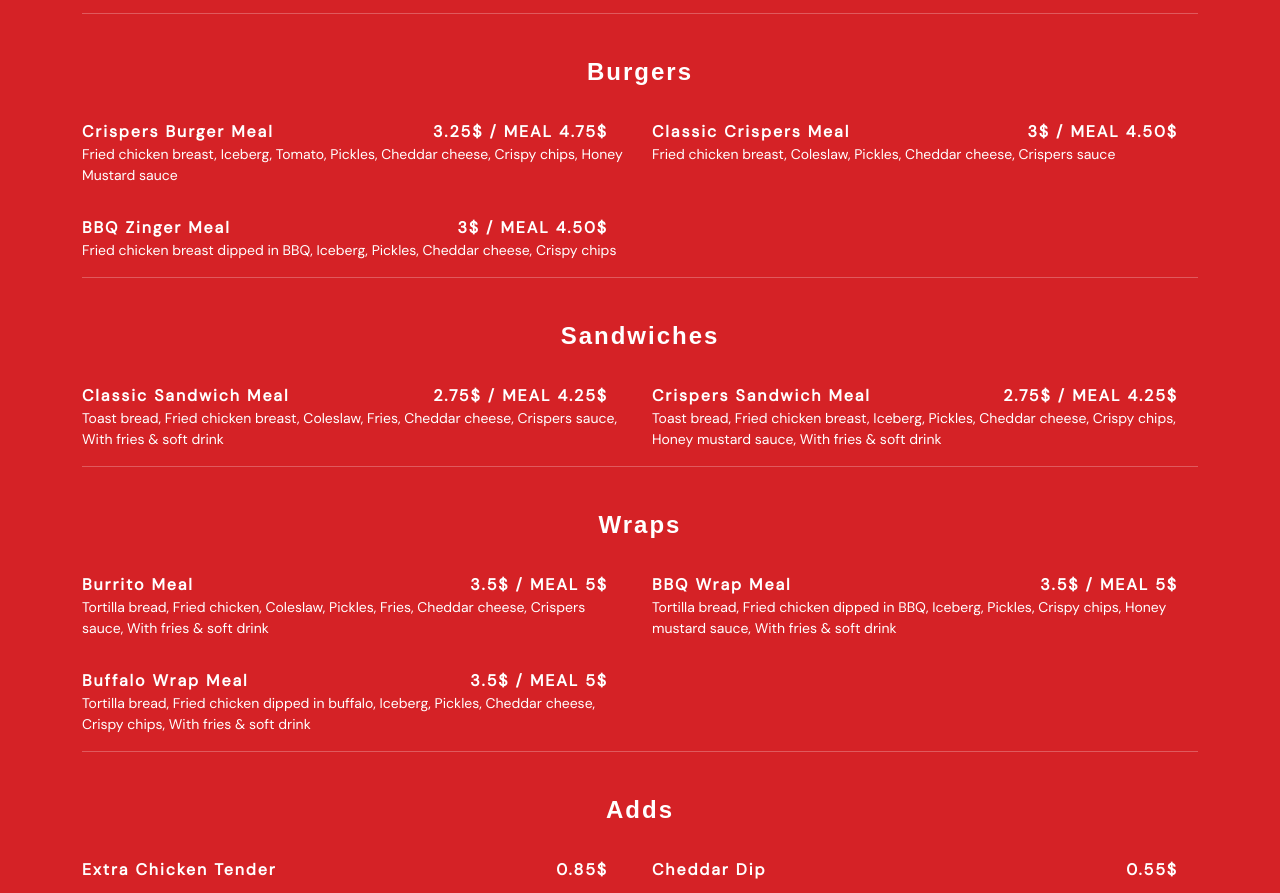
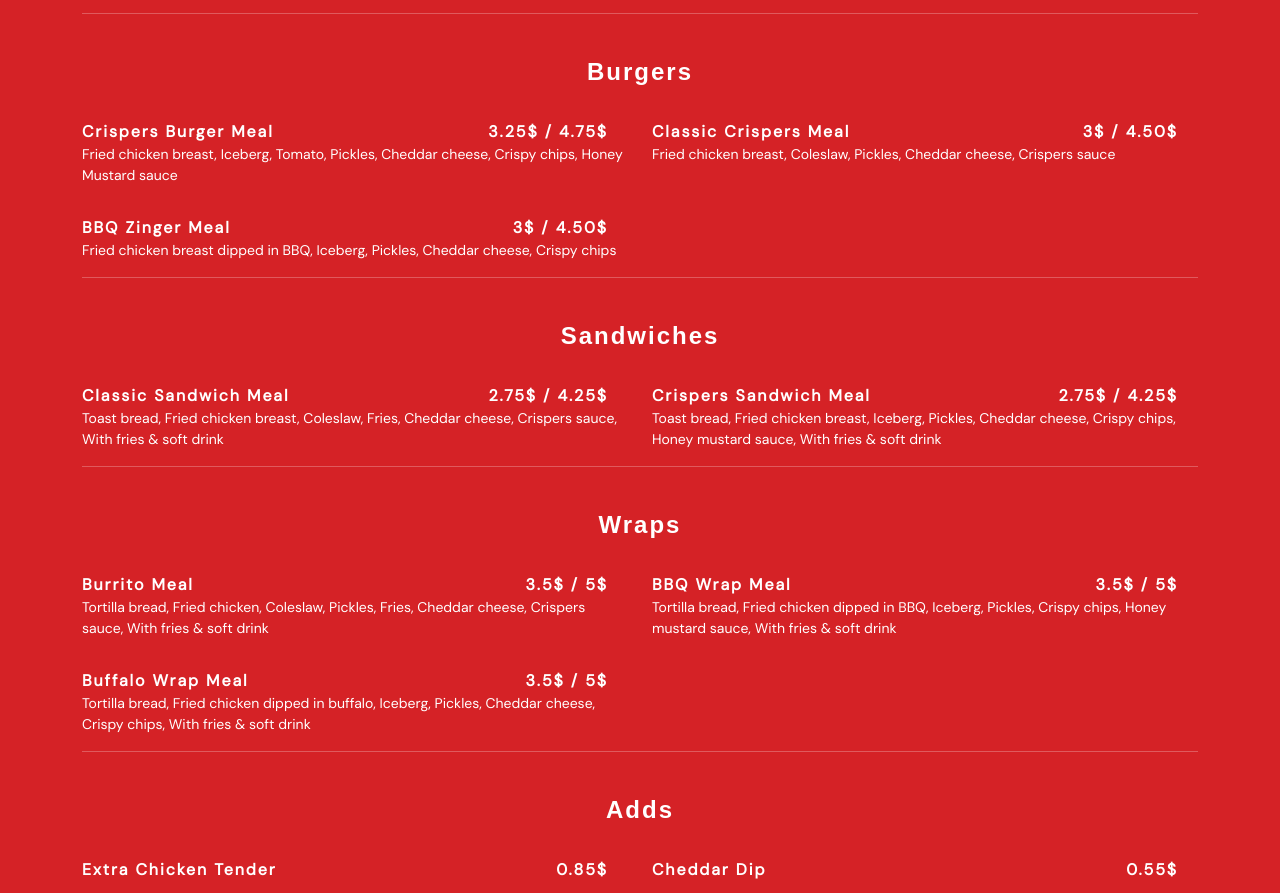
Before and after one commit to 3BROZLB/try, a plain HTML site: page index.html in a window 1280 px wide. Shown: the part 520-1413 px from the top of the page. Drawn offline with Linux system fonts and the light colour scheme; a web font is replaced by a local one.

Commit message:
Update index.html

```diff
--- a/index.html
+++ b/index.html
@@ -144,7 +144,7 @@
 
       <div class="col-lg-6 menu-item filter-burger">
         <div class="menu-content">
-          Crispers Burger Meal <span>3.25$ / MEAL 4.75$</span>
+          Crispers Burger Meal <span>3.25$ / 4.75$</span>
         </div>
         <div class="menu-ingredients">
           Fried chicken breast, Iceberg, Tomato, Pickles, Cheddar cheese, Crispy chips, Honey Mustard sauce
@@ -153,7 +153,7 @@
 
       <div class="col-lg-6 menu-item filter-burger">
         <div class="menu-content">
-          Classic Crispers Meal <span>3$ / MEAL 4.50$</span>
+          Classic Crispers Meal <span>3$ / 4.50$</span>
         </div>
         <div class="menu-ingredients">
           Fried chicken breast, Coleslaw, Pickles, Cheddar cheese, Crispers sauce
@@ -162,7 +162,7 @@
 
       <div class="col-lg-6 menu-item filter-burger">
         <div class="menu-content">
-          BBQ Zinger Meal <span>3$ / MEAL 4.50$</span>
+          BBQ Zinger Meal <span>3$ / 4.50$</span>
         </div>
         <div class="menu-ingredients">
           Fried chicken breast dipped in BBQ, Iceberg, Pickles, Cheddar cheese, Crispy chips
@@ -184,7 +184,7 @@
 
       <div class="col-lg-6 menu-item filter-sandwiches">
         <div class="menu-content">
-          Classic Sandwich Meal <span>2.75$ / MEAL 4.25$</span>
+          Classic Sandwich Meal <span>2.75$ / 4.25$</span>
         </div>
         <div class="menu-ingredients">
           Toast bread, Fried chicken breast, Coleslaw, Fries, Cheddar cheese, Crispers sauce, With fries & soft drink
@@ -193,7 +193,7 @@
 
       <div class="col-lg-6 menu-item filter-sandwiches">
         <div class="menu-content">
-          Crispers Sandwich Meal <span>2.75$ / MEAL 4.25$</span>
+          Crispers Sandwich Meal <span>2.75$ / 4.25$</span>
         </div>
         <div class="menu-ingredients">
           Toast bread, Fried chicken breast, Iceberg, Pickles, Cheddar cheese, Crispy chips, Honey mustard sauce, With
@@ -217,7 +217,7 @@
 
       <div class="col-lg-6 menu-item filter-Wrap">
         <div class="menu-content">
-          Burrito Meal <span>3.5$ / MEAL 5$</span>
+          Burrito Meal <span>3.5$ / 5$</span>
         </div>
         <div class="menu-ingredients">
           Tortilla bread, Fried chicken, Coleslaw, Pickles, Fries, Cheddar cheese, Crispers sauce, With fries & soft
@@ -227,7 +227,7 @@
 
       <div class="col-lg-6 menu-item filter-Wrap">
         <div class="menu-content">
-          BBQ Wrap Meal <span>3.5$ / MEAL 5$</span>
+          BBQ Wrap Meal <span>3.5$ / 5$</span>
         </div>
         <div class="menu-ingredients">
           Tortilla bread, Fried chicken dipped in BBQ, Iceberg, Pickles, Crispy chips, Honey mustard sauce, With fries &
@@ -237,7 +237,7 @@
 
       <div class="col-lg-6 menu-item filter-Wrap">
         <div class="menu-content">
-          Buffalo Wrap Meal <span>3.5$ / MEAL 5$</span>
+          Buffalo Wrap Meal <span>3.5$ / 5$</span>
         </div>
         <div class="menu-ingredients">
           Tortilla bread, Fried chicken dipped in buffalo, Iceberg, Pickles, Cheddar cheese, Crispy chips, With fries &
```
